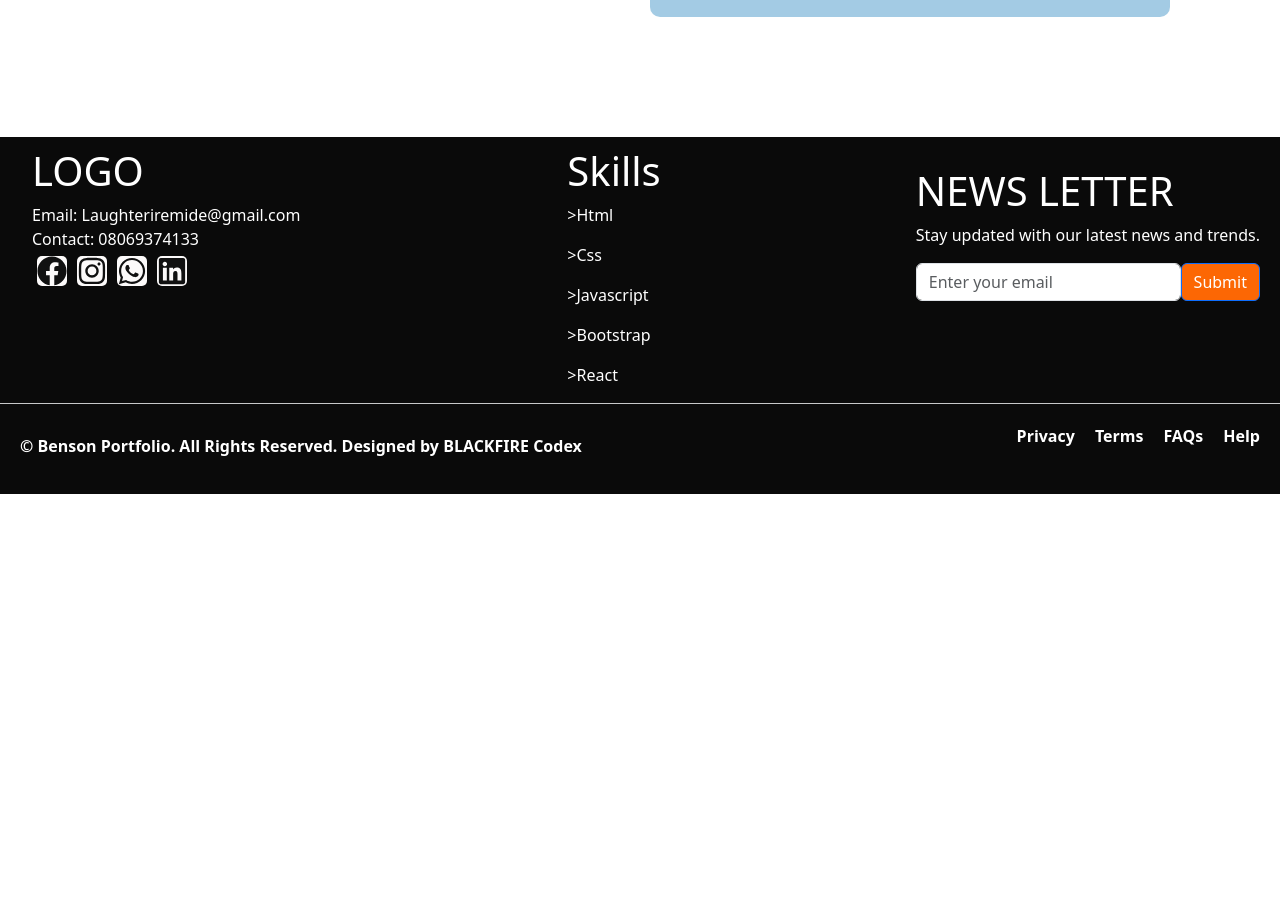
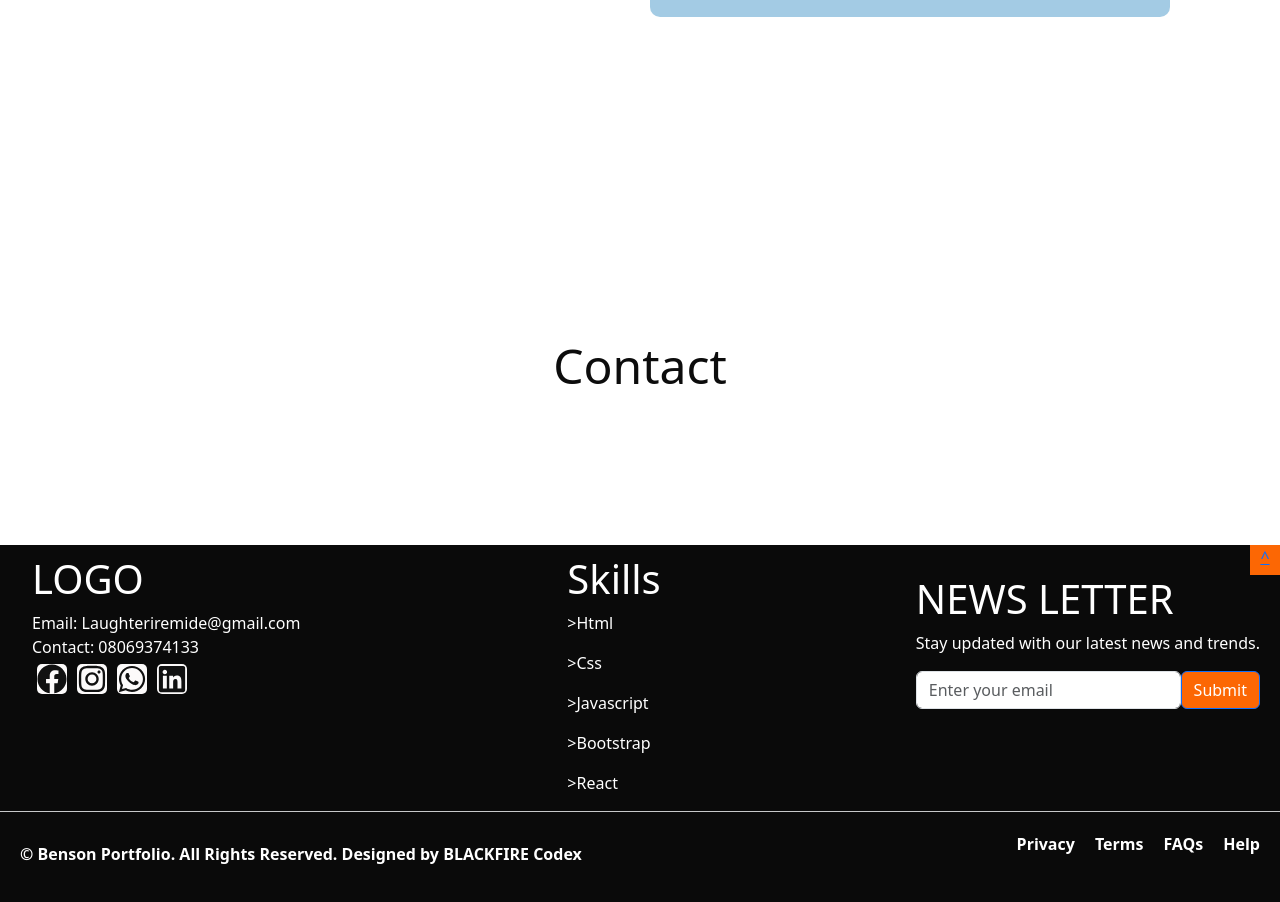
Before and after one commit to BeLaughter/My-Portfolio, a React (Vite) app: page / in a window 1280 px wide. Shown: the part 2740-3642 px from the top of the page. Before the commit the page ends 3234 px from the top, so only its background shows below. Built offline with nearby package versions, Linux system fonts and the light colour scheme.

Commit message:
my changes

```diff
--- a/src/App.css
+++ b/src/App.css
@@ -42,3 +42,14 @@ ul li {
 .bgorange {
   background-color: #fc6704 !important;
 }
+.b2top {
+  position: absolute;
+  bottom: opx;
+  right: 0px;
+  width: 30px;
+  height: 30px;
+  background-color: #fc6704;
+  color: white;
+  text-align: center;
+  justify-content: center;
+}
--- a/src/App.jsx
+++ b/src/App.jsx
@@ -5,6 +5,7 @@ import Footer from "./Components/Footer";
 import Footer2 from "./Components/Footer2";
 import Body from "./Components/Body";
 import Project from "./Components/Project";
+import Contact from "./Components/Contact";
 
 function App() {
   return (
@@ -12,6 +13,10 @@ function App() {
       <Header />
       <Body />
       <Project />
+      <Contact />
+      <div className="b2top">
+        <a href="#nav">^</a>
+      </div>
       <Footer />
       <Footer2 />
     </div>
--- /dev/null
+++ b/src/Components/Contact.jsx
@@ -0,0 +1,12 @@
+import "./Contact.css";
+function Contact() {
+  return (
+    <div className="pad">
+      <h1 className="projecth1" id="contact">
+        Contact
+      </h1>
+    </div>
+  );
+}
+
+export default Contact;
--- a/src/Components/Header.jsx
+++ b/src/Components/Header.jsx
@@ -6,7 +6,7 @@ function Header() {
         <div className="flex-item2">
           <nav className="navbar navbar-expand-lg navbar-light bg-dark">
             <div className="container-fluid">
-              <a className="navbar-brand orange" href="#">
+              <a className="navbar-brand orange" id="nav" href="#">
                 BENSON
               </a>
               <button
@@ -33,12 +33,12 @@ function Header() {
                     </a>
                   </li>
                   <li className="nav-item">
-                    <a className="nav-link" href="#">
+                    <a className="nav-link" href="#project">
                       Projects
                     </a>
                   </li>
                   <li className="nav-item">
-                    <a className="nav-link" href="#">
+                    <a className="nav-link" href="#contact">
                       Contact
                     </a>
                   </li>
```
Also changed, not shown: src/Components/Contact.css (added).
